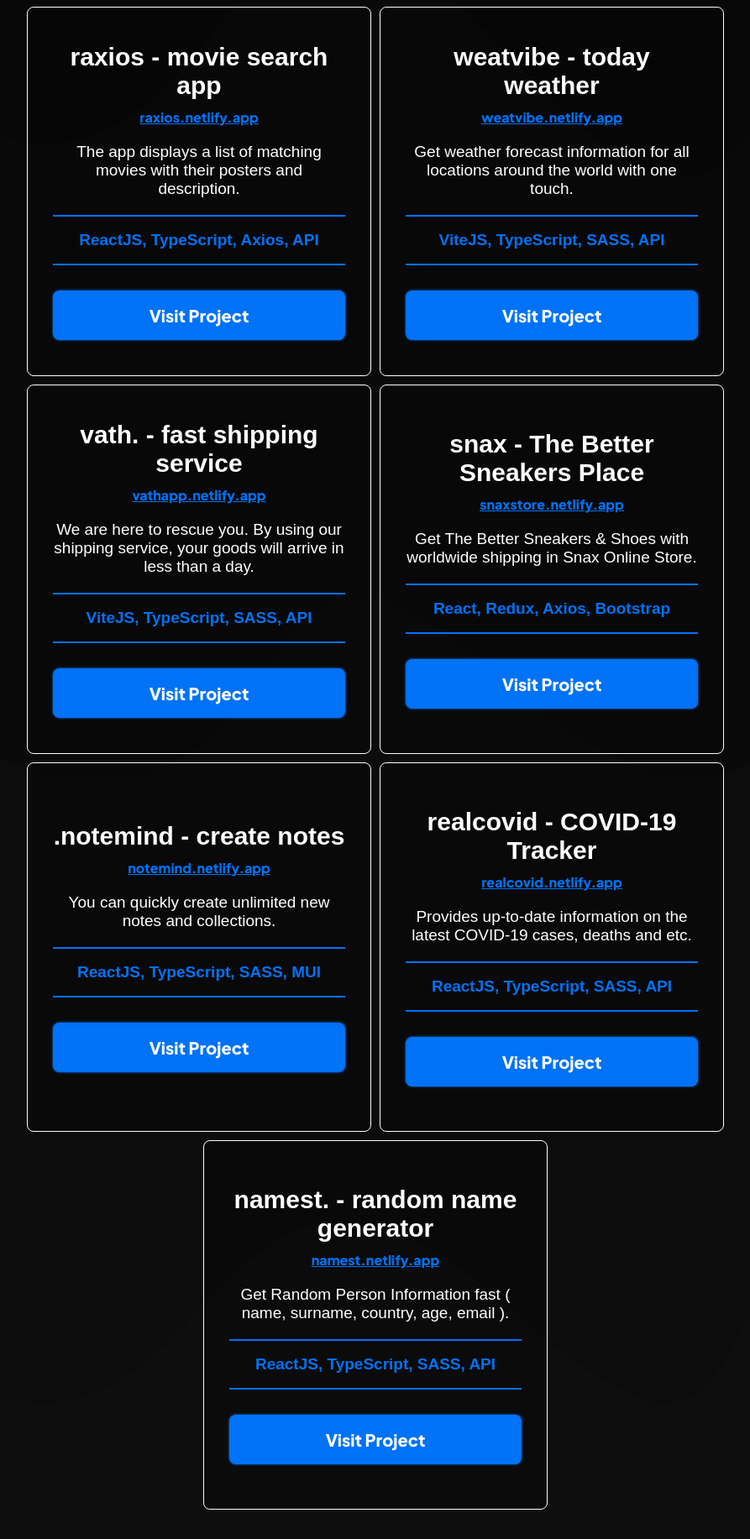
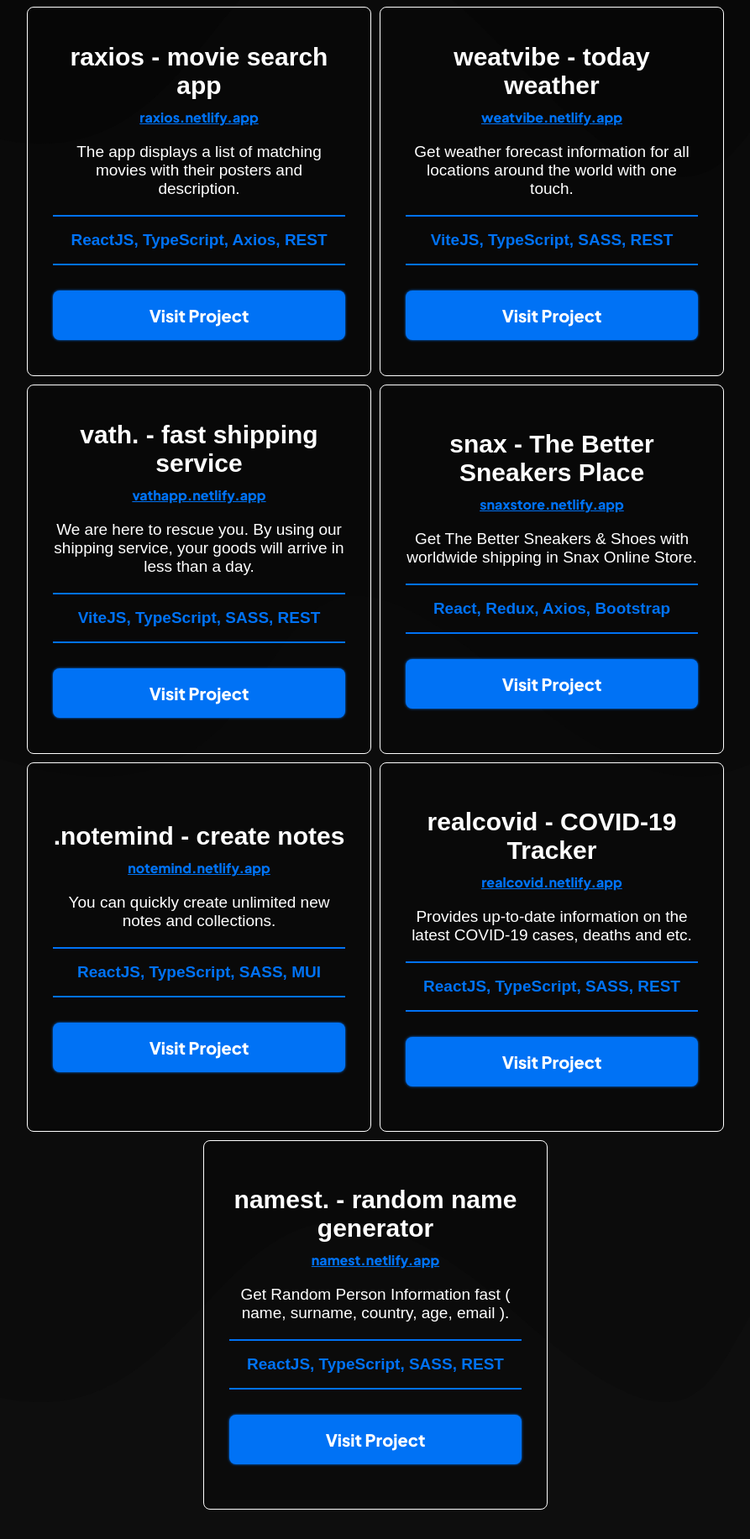
Before and after one commit to antisyst/new-portfolio, a Next.js app: page / in a window 1280 px wide. Shown: the part 3199-5032 px from the top of the page at 84% size, without its empty margins (193-1086 px from the left). Built offline with nearby package versions, Linux system fonts and the light colour scheme; a web font is replaced by a local one.

Commit message:
Update projects.tsx

```diff
--- a/src/components/projects.tsx
+++ b/src/components/projects.tsx
@@ -158,7 +158,7 @@ export default function Projects() {
                         The app displays a list of matching movies with their posters and description.
                         </ProjectContent>
                         <TechStack>
-                            <TechStackItems>ReactJS, TypeScript, Axios, API</TechStackItems>
+                            <TechStackItems>ReactJS, TypeScript, Axios, REST</TechStackItems>
                         </TechStack>
                         <ProjectButton href="https://raxios.netlify.app/" target="_blank">Visit Project</ProjectButton>
                     </ProjectItem>
@@ -171,7 +171,7 @@ export default function Projects() {
                         Get weather forecast information for all locations around the world with one touch.
                         </ProjectContent>
                         <TechStack>
-                            <TechStackItems>ViteJS, TypeScript, SASS, API</TechStackItems>
+                            <TechStackItems>ViteJS, TypeScript, SASS, REST</TechStackItems>
                         </TechStack>
                         <ProjectButton href="https://weatvibe.netlify.app/" target="_blank">Visit Project</ProjectButton>
                     </ProjectItem>
@@ -184,7 +184,7 @@ export default function Projects() {
                         We are here to rescue you. By using our shipping service, your goods will arrive in less than a day.
                         </ProjectContent>
                         <TechStack>
-                            <TechStackItems>ViteJS, TypeScript, SASS, API</TechStackItems>
+                            <TechStackItems>ViteJS, TypeScript, SASS, REST</TechStackItems>
                         </TechStack>
                         <ProjectButton href="https://vathapp.netlify.app" target="_blank">Visit Project</ProjectButton>
                     </ProjectItem>
@@ -223,7 +223,7 @@ export default function Projects() {
                         Provides up-to-date information on the latest COVID-19 cases, deaths and etc.
                         </ProjectContent>
                         <TechStack>
-                            <TechStackItems>ReactJS, TypeScript, SASS, API</TechStackItems>
+                            <TechStackItems>ReactJS, TypeScript, SASS, REST</TechStackItems>
                         </TechStack>
                         <ProjectButton href="https://realcovid.netlify.app" target="_blank">Visit Project</ProjectButton>
                     </ProjectItem>
@@ -236,7 +236,7 @@ export default function Projects() {
                         Get Random Person Information fast ( name, surname, country, age, email ).
                         </ProjectContent>
                         <TechStack>
-                            <TechStackItems>ReactJS, TypeScript, SASS, API</TechStackItems>
+                            <TechStackItems>ReactJS, TypeScript, SASS, REST</TechStackItems>
                         </TechStack>
                         <ProjectButton href="https://namest.netlify.app" target="_blank">Visit Project</ProjectButton>
                     </ProjectItem>
```
